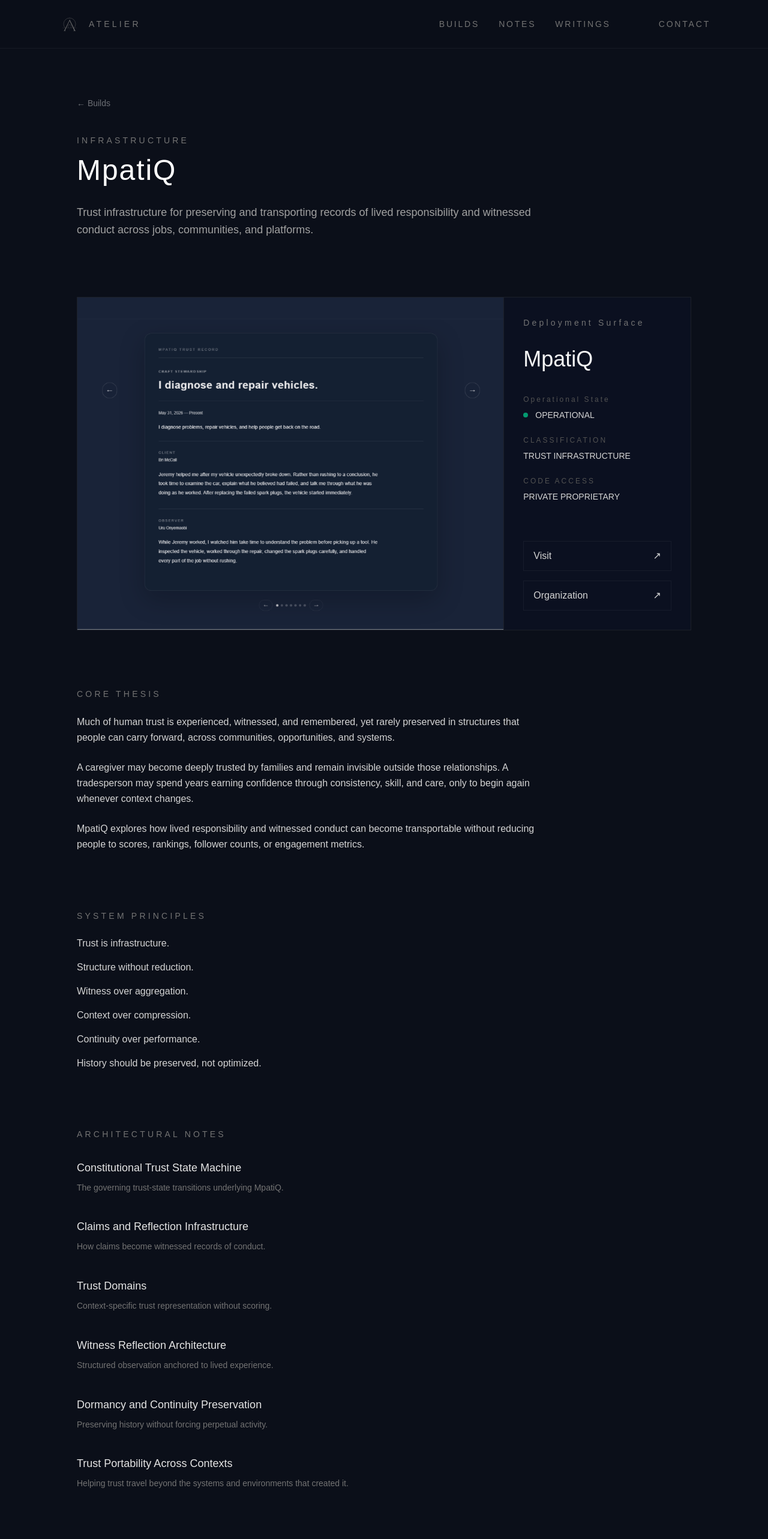
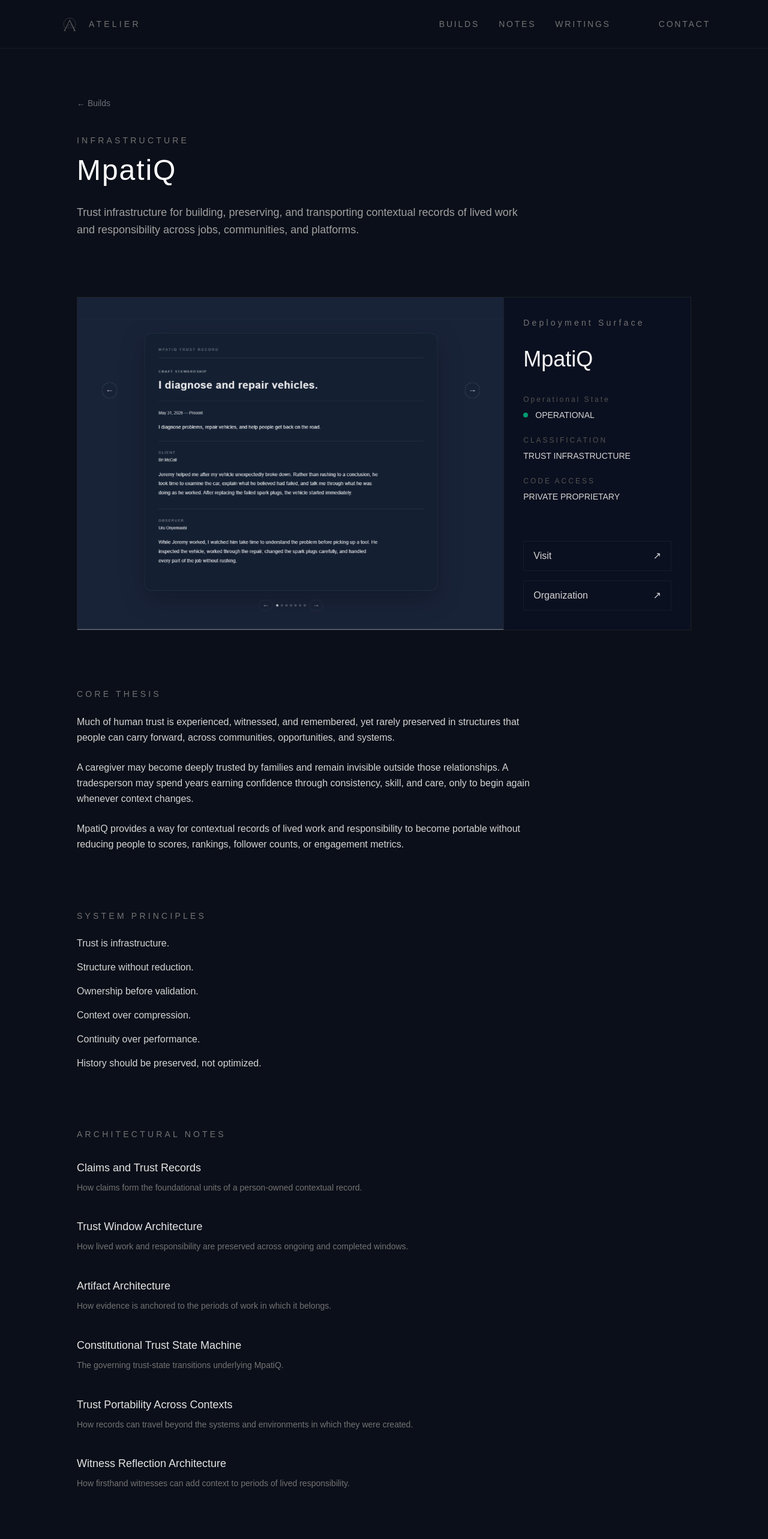
Before and after one commit to mpatiq/atelier, a Next.js app: page /builds/mpatiq in a window 1280 px wide. Shown: the top 2566 px of the page at 60% size. Built offline with nearby package versions, Linux system fonts and the light colour scheme.

Commit message:
Reorder build navigation links and refine public architectural wording

```diff
--- a/src/app/builds/ashaguard/page.tsx
+++ b/src/app/builds/ashaguard/page.tsx
@@ -319,10 +319,10 @@ export default function AshaGuardPage() {
             </p>
 
             <Link
-              href="/builds/instant-checkout-link"
+              href="/builds/mpatiq-constitutional-state-machine"
               className="mt-4 inline-flex items-center gap-2 text-lg text-white transition-opacity hover:opacity-70"
             >
-              ← Instant Checkout Link
+              ← MpatiQ Constitutional State Machine
             </Link>
           </div>
 
@@ -332,10 +332,10 @@ export default function AshaGuardPage() {
             </p>
 
             <Link
-              href="/builds/e-coli-experiments"
+              href="/builds/nvert"
               className="mt-4 inline-flex items-center gap-2 text-lg text-white transition-opacity hover:opacity-70"
             >
-              E.coli Experiments →
+              Nvert →
             </Link>
           </div>
         </footer>
--- a/src/app/builds/atelier/page.tsx
+++ b/src/app/builds/atelier/page.tsx
@@ -308,10 +308,10 @@ export default function AtelierPage() {
             </p>
 
             <Link
-              href="/builds/mpatiq"
+              href="/builds/instant-checkout-link"
               className="mt-4 inline-flex items-center gap-2 text-lg text-white transition-opacity hover:opacity-70"
             >
-              ← MpatiQ
+              ← Instant Checkout Link
             </Link>
           </div>
 
--- a/src/app/builds/e-coli-experiments/page.tsx
+++ b/src/app/builds/e-coli-experiments/page.tsx
@@ -310,10 +310,10 @@ export default function EColiExperiments() {
             </p>
 
             <Link
-              href="/builds/ashaguard"
+              href="/builds/nvert"
               className="mt-4 inline-flex items-center gap-2 text-lg text-white transition-opacity hover:opacity-70"
             >
-              ← AshaGuard
+              ← Nvert
             </Link>
           </div>
 
--- a/src/app/builds/instant-checkout-link/page.tsx
+++ b/src/app/builds/instant-checkout-link/page.tsx
@@ -330,10 +330,10 @@ export default function InstantCheckoutLink() {
             </p>
 
             <Link
-              href="/builds/nvert"
+              href="/builds/mpatiq"
               className="mt-4 inline-flex items-center gap-2 text-lg text-white transition-opacity hover:opacity-70"
             >
-              ← Nvert
+              ← MpatiQ
             </Link>
           </div>
 
@@ -343,10 +343,10 @@ export default function InstantCheckoutLink() {
             </p>
 
             <Link
-              href="/builds/ashaguard"
+              href="/builds/atelier"
               className="mt-4 inline-flex items-center gap-2 text-lg text-white transition-opacity hover:opacity-70"
             >
-              AshaGuard →
+              Atelier →
             </Link>
           </div>
         </footer>
--- a/src/app/builds/mpatiq-constitutional-state-machine/page.tsx
+++ b/src/app/builds/mpatiq-constitutional-state-machine/page.tsx
@@ -324,10 +324,10 @@ export default function MpatiQConstitutionalStateMachine() {
             </p>
 
             <Link
-              href="/builds/nvert"
+              href="/builds/ashaguard"
               className="mt-4 inline-flex items-center gap-2 text-lg text-white transition-opacity hover:opacity-70"
             >
-              Nvert →
+              AshaGuard →
             </Link>
           </div>
         </footer>
--- a/src/app/builds/mpatiq/page.tsx
+++ b/src/app/builds/mpatiq/page.tsx
@@ -63,9 +63,9 @@ export default function MpatiQPage() {
           <h1 className="font-light text-5xl tracking-[0.04em]">MpatiQ</h1>
 
           <p className="mt-8 text-lg max-w-3xl leading-relaxed text-neutral-400">
-            Trust infrastructure for preserving and transporting records of
-            lived responsibility and witnessed conduct across jobs, communities,
-            and platforms.
+            Trust infrastructure for building, preserving, and transporting
+            contextual records of lived work and responsibility across jobs,
+            communities, and platforms.
           </p>
         </div>
 
@@ -111,9 +111,9 @@ export default function MpatiQPage() {
             </p>
 
             <p className="leading-relaxed">
-              MpatiQ explores how lived responsibility and witnessed conduct can
-              become transportable without reducing people to scores, rankings,
-              follower counts, or engagement metrics.
+              MpatiQ provides a way for contextual records of lived work and
+              responsibility to become portable without reducing people to
+              scores, rankings, follower counts, or engagement metrics.
             </p>
           </div>
         </section>
@@ -127,7 +127,7 @@ export default function MpatiQPage() {
           <div className="space-y-4 text-neutral-300">
             <p>Trust is infrastructure.</p>
             <p>Structure without reduction.</p>
-            <p>Witness over aggregation.</p>
+            <p>Ownership before validation.</p>
             <p>Context over compression.</p>
             <p>Continuity over performance.</p>
             <p>History should be preserved, not optimized.</p>
@@ -142,6 +142,42 @@ export default function MpatiQPage() {
           </p>
 
           <div className="space-y-10">
+            {/* Claims and Trust Records */}
+            <div>
+              <h3 className="text-lg text-neutral-200">
+                Claims and Trust Records
+              </h3>
+
+              <p className="mt-2 max-w-2xl text-sm leading-relaxed text-neutral-500">
+                How claims form the foundational units of a person-owned
+                contextual record.
+              </p>
+            </div>
+
+            {/* Trust Window Architecture */}
+            <div>
+              <h3 className="text-lg text-neutral-200">
+                Trust Window Architecture
+              </h3>
+
+              <p className="mt-2 max-w-2xl text-sm leading-relaxed text-neutral-500">
+                How lived work and responsibility are preserved across ongoing
+                and completed windows.
+              </p>
+            </div>
+
+            {/* Artifact Architecture */}
+            <div>
+              <h3 className="text-lg text-neutral-200">
+                Artifact Architecture
+              </h3>
+
+              <p className="mt-2 max-w-2xl text-sm leading-relaxed text-neutral-500">
+                How evidence is anchored to the periods of work in which it
+                belongs.
+              </p>
+            </div>
+
             {/* Constitutional Trust State Machine */}
             <div>
               <h3 className="text-lg text-neutral-200">
@@ -153,48 +189,6 @@ export default function MpatiQPage() {
               </p>
             </div>
 
-            {/* Claims and Reflection Infrastructure */}
-            <div>
-              <h3 className="text-lg text-neutral-200">
-                Claims and Reflection Infrastructure
-              </h3>
-
-              <p className="mt-2 max-w-2xl text-sm leading-relaxed text-neutral-500">
-                How claims become witnessed records of conduct.
-              </p>
-            </div>
-
-            {/* Trust Domains and Passports */}
-            <div>
-              <h3 className="text-lg text-neutral-200">Trust Domains</h3>
-
-              <p className="mt-2 max-w-2xl text-sm leading-relaxed text-neutral-500">
-                Context-specific trust representation without scoring.
-              </p>
-            </div>
-
-            {/* Witness Reflection Architecture */}
-            <div>
-              <h3 className="text-lg text-neutral-200">
-                Witness Reflection Architecture
-              </h3>
-
-              <p className="mt-2 max-w-2xl text-sm leading-relaxed text-neutral-500">
-                Structured observation anchored to lived experience.
-              </p>
-            </div>
-
-            {/* Dormancy and Continuity Preservation */}
-            <div>
-              <h3 className="text-neutral-200 text-lg">
-                Dormancy and Continuity Preservation
-              </h3>
-
-              <p className="mt-2 max-w-2xl text-sm leading-relaxed text-neutral-500">
-                Preserving history without forcing perpetual activity.
-              </p>
-            </div>
-
             {/* Trust Portability Across Contexts */}
             <div>
               <h3 className="text-neutral-200 text-lg">
@@ -202,8 +196,20 @@ export default function MpatiQPage() {
               </h3>
 
               <p className="mt-2 max-w-2xl text-sm leading-relaxed text-neutral-500">
-                Helping trust travel beyond the systems and environments that
-                created it.
+                How records can travel beyond the systems and environments in
+                which they were created.
+              </p>
+            </div>
+
+            {/* Witness Reflection Architecture */}
+            <div>
+              <h3 className="text-neutral-200 text-lg">
+                Witness Reflection Architecture
+              </h3>
+
+              <p className="mt-2 max-w-2xl text-sm leading-relaxed text-neutral-500">
+                How firsthand witnesses can add context to periods of lived
+                responsibility.
               </p>
             </div>
           </div>
@@ -333,10 +339,10 @@ export default function MpatiQPage() {
           </p>
           {/* Link to next build */}
           <Link
-            href="/builds/atelier"
+            href="/builds/instant-checkout-link"
             className="mt-5 inline-flex items-center gap-3 text-2xl font-light transition-opacity duration-200 hover:opacity-70"
           >
-            Atelier
+            Instant Checkout Link
             <span aria-hidden>→</span>
           </Link>
         </footer>
--- a/src/app/builds/nvert/page.tsx
+++ b/src/app/builds/nvert/page.tsx
@@ -310,10 +310,10 @@ export default function Nvert() {
             </p>
 
             <Link
-              href="/builds/mpatiq-constitutional-state-machine"
+              href="/builds/ashaguard"
               className="mt-4 inline-flex items-center gap-2 text-lg text-white transition-opacity hover:opacity-70"
             >
-              ← MpatiQ Constitutional State Machine
+              ← AshaGuard
             </Link>
           </div>
 
@@ -323,10 +323,10 @@ export default function Nvert() {
             </p>
 
             <Link
-              href="/builds/instant-checkout-link"
+              href="/builds/e-coli-experiments"
               className="mt-4 inline-flex items-center gap-2 text-lg text-white transition-opacity hover:opacity-70"
             >
-              Instant Checkout Link →
+              E.coli Experiments →
             </Link>
           </div>
         </footer>
--- a/src/app/builds/page.tsx
+++ b/src/app/builds/page.tsx
@@ -24,7 +24,7 @@ const builds = [
     href: '/builds/mpatiq',
 
     description:
-      'Trust infrastructure for preserving and transporting records of responsibility and witnessed conduct.',
+      'Trust infrastructure for building, preserving, and transporting person-owned contextual records of work and responsibility.',
   },
 
   {
```
